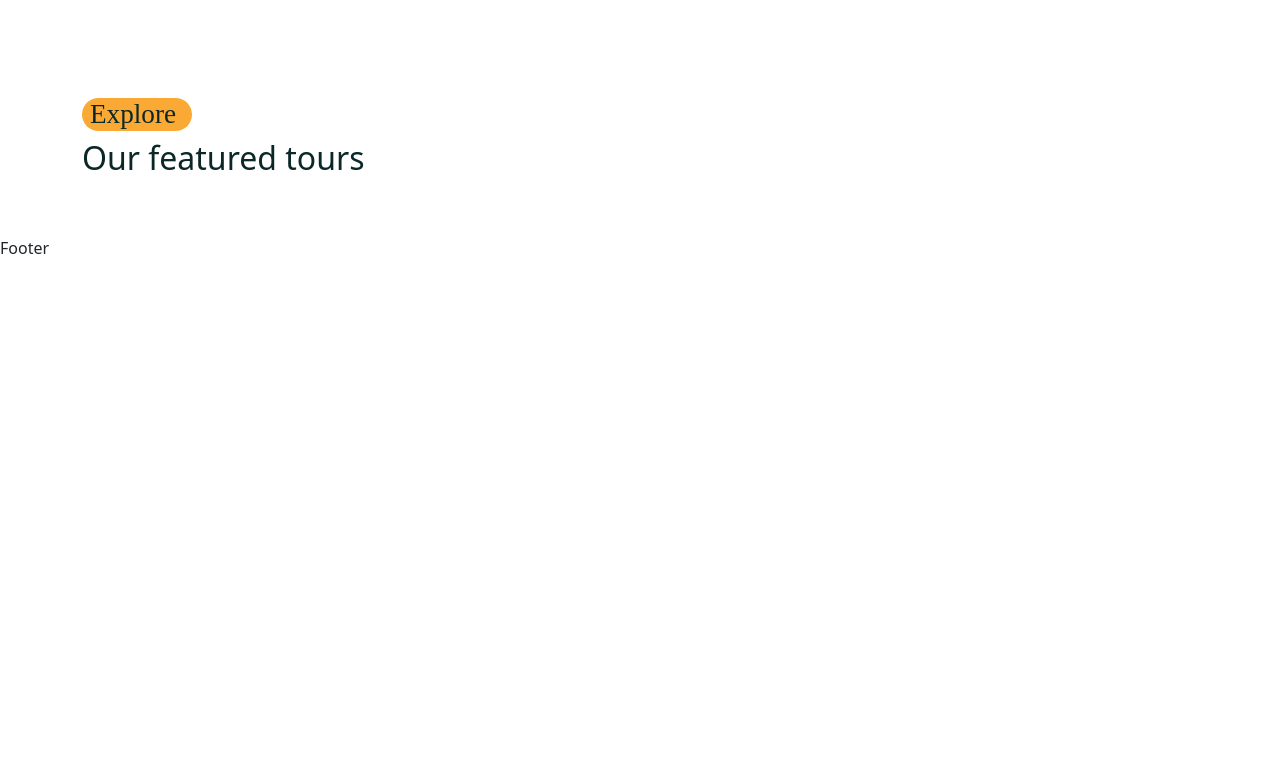
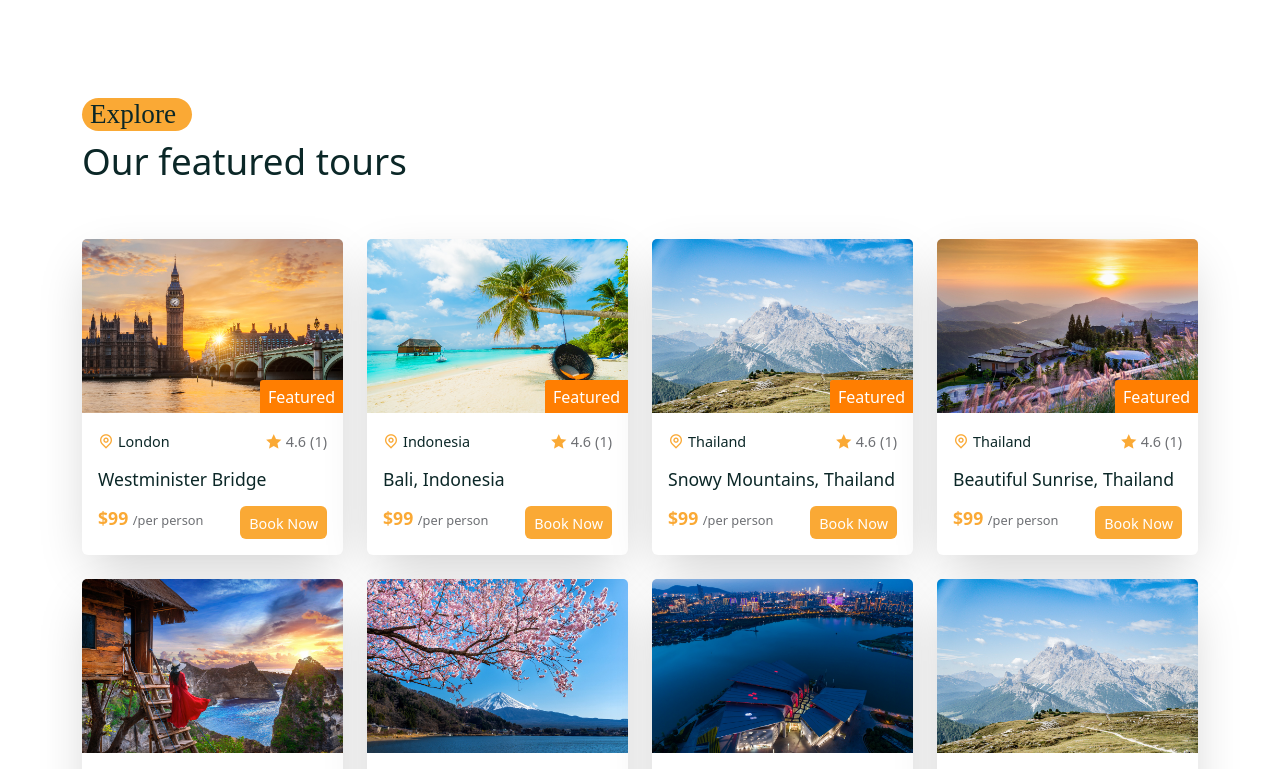
Before and after one commit to abhishek7575-spec/Air-bnb, a React (Create React App) app in the folder tour-management/frontend/: page /home in a window 1280 px wide. Shown: the part 1051-1820 px from the top of the page. Before the commit the page ends 1311 px from the top, so only its background shows below. Built offline with nearby package versions, Linux system fonts and the light colour scheme; a web font is replaced by a local one.

Commit message:
featured card done

```diff
--- /dev/null
+++ b/tour-management/frontend/src/components/Featured-tours/FeaturedTourList.jsx
@@ -0,0 +1,18 @@
+import React from 'react'
+import TourCard from '../../shared/TourCard'
+import tourData from '../../assets/data/tours'
+import {Col} from 'reactstrap'
+
+const FeaturedTourList = () => {
+  return <>
+       {
+        tourData?.map(tour=>(
+            <Col lg="3" className="mb-4" key={tour.id}>
+                    <TourCard tour={tour}/>
+            </Col>
+        ))
+       }
+  </>
+}
+
+export default FeaturedTourList
--- a/tour-management/frontend/src/pages/Home.jsx
+++ b/tour-management/frontend/src/pages/Home.jsx
@@ -10,6 +10,7 @@
 import SearchBar from '../shared/SearchBar'
 import ServiceList from '../services/ServiceList'
 
+import FeaturedTourList from '../components/Featured-tours/FeaturedTourList'
 
 const Home = () => {
   return (
@@ -73,12 +74,13 @@
       <section>
         <Container>
           <Row>
-            <Col>
+            <Col lg='12' className='mb-5'>
               <Subtitle subtitle={'Explore'}/>
-              <h2 className="featured__tour-title">Our featured tours</h2>
+                 <h2 className="featured__tour-title">Our featured tours</h2>
 
 
             </Col>
+            <FeaturedTourList/>
           </Row>
 
         </Container>
--- a/tour-management/frontend/src/services/ServiceList.jsx
+++ b/tour-management/frontend/src/services/ServiceList.jsx
@@ -4,7 +4,7 @@
 
 import weatherImg from '../assets/images/weather.png'
 import guideImg from '../assets/images/guide.png'
-import customizationImg from '../assets/images/weather.png'
+import customizationImg from '../assets/images/customization.png'
 
 const servicesData = [
     {
--- /dev/null
+++ b/tour-management/frontend/src/shared/TourCard.jsx
@@ -0,0 +1,51 @@
+import React from 'react'
+import {Card,CardBody} from "reactstrap"
+import {Link} from 'react-router-dom'
+import "./tour-card.css";
+import calculateAvgRating from '../utils/avgRating';
+
+const TourCard = ({tour}) => {
+const {id,title,city,photo,price,featured,reviews}=tour
+
+    const {totalRating,avgRating} = calculateAvgRating(reviews)
+
+  return <div className="tour__card">
+        <Card>
+            <div className="tour__img">
+                <img src={photo} alt="tour-img" />
+                { featured && <span>Featured</span>}
+            </div>
+
+            <CardBody>
+            <div className="card__top d-flex align-items-center
+            justify-content-between">
+                <span className="tour__location d-flex align-items-center gap-1">
+                  <i class="ri-map-pin-line"></i>{city}
+                </span>
+                <span className="tour__rating d-flex align-items-center gap-1">
+                 <i class="ri-star-fill"></i>{avgRating===0 ? null : avgRating}
+                 {totalRating===0? 'Not rated ':(<span>({reviews.length})</span>)}
+
+                </span>
+
+            </div>
+            <h5 className="tour__title"><Link to={`/tours/${id}`}>{title}</Link></h5>
+            <div className="card__bottom d-flex align-items-center justify-content-between mt-3">
+                <h5>${price} <span>/per person</span></h5>
+                <button className="btn booking__btn">
+                    <Link  to={`/tours/${id}`}>
+                        Book Now
+                    </Link>
+                </button>
+            </div>
+
+        </CardBody>
+        </Card>
+
+  </div>
+
+
+
+}
+
+export default TourCard
--- /dev/null
+++ b/tour-management/frontend/src/shared/tour-card.css
@@ -0,0 +1,80 @@
+.tour__img img {
+    width: 100%;
+    border-radius: 5px 5px 0 0;
+
+}
+.card{
+    border:none !important;
+    box-shadow: rgba(0,0,0,0.2)0px 18px 50px -10px;
+}
+.tour__img{
+    position: relative;
+}
+
+.tour__img span {
+    position: absolute;
+    bottom: 0;
+    right: 0;
+    width: max-content;
+    height: max-content;
+    z-index: 10;
+   background: var(--primary-color);
+    color: #fff;
+    padding: 0.3rem 0.5rem;
+    border-radius: 3px 0 0 0 ;
+}
+.card__top span i{
+    color: var(--secondary-color);
+}
+.tour__rating{
+    font-size: 0.9rem;
+    color: var(--text-color);
+
+}
+.tour__location{
+    color: var(--heading-color);
+    font-weight: 500;
+    font-size: 0.9rem;
+}
+.tour__rating i,.tour__location i{
+    font-size: 1rem;
+}
+.tour__title{
+    margin-top: 1rem;
+    font-size: 1.1rem;
+    cursor: pointer;
+
+}
+.tour__title a{
+    text-decoration: none;
+    color: var(--heading-color);
+    transition: .3s;
+}
+.tour__title a:hover{
+    color: var(--secondary-color);
+}
+.card__bottom h5{
+    color:var(--secondary-color);
+    font-size: 1.1rem;
+    font-weight: 700;
+
+}
+.card__bottom h5 span{
+    font-weight: 500;
+    color: var(--text-color);
+    font-size: 0.8rem;
+}
+.booking__btn{
+    background-color: var(--secondary-color) !important;
+    cursor: pointer;
+    padding: 0.2rem 0.5rem !important;
+}
+.booking__btn a {
+    text-decoration: none ;
+    font-size: 0.9rem;
+    color: #fff;
+
+}
+.booking__btn a:hover{
+    color: #fff;
+}
--- a/tour-management/frontend/src/styles/home.css
+++ b/tour-management/frontend/src/styles/home.css
@@ -44,3 +44,8 @@
 
 
 }
+.featured__tour-title{
+    font-size:2.3rem;
+    font-weight: 500;
+
+}
--- /dev/null
+++ b/tour-management/frontend/src/utils/avgRating.js
@@ -0,0 +1,14 @@
+const calculateAvgRating=reviews=>{
+    const totalRating = reviews?.reduce((acc,item) => acc +item.rating,0)
+const avgRating=totalRating === 0
+?  ''
+:totalRating===1
+?totalRating
+:(totalRating / reviews?.length).toFixed(1)
+return{
+    totalRating,
+    avgRating,
+}
+}
+
+export default calculateAvgRating
```
